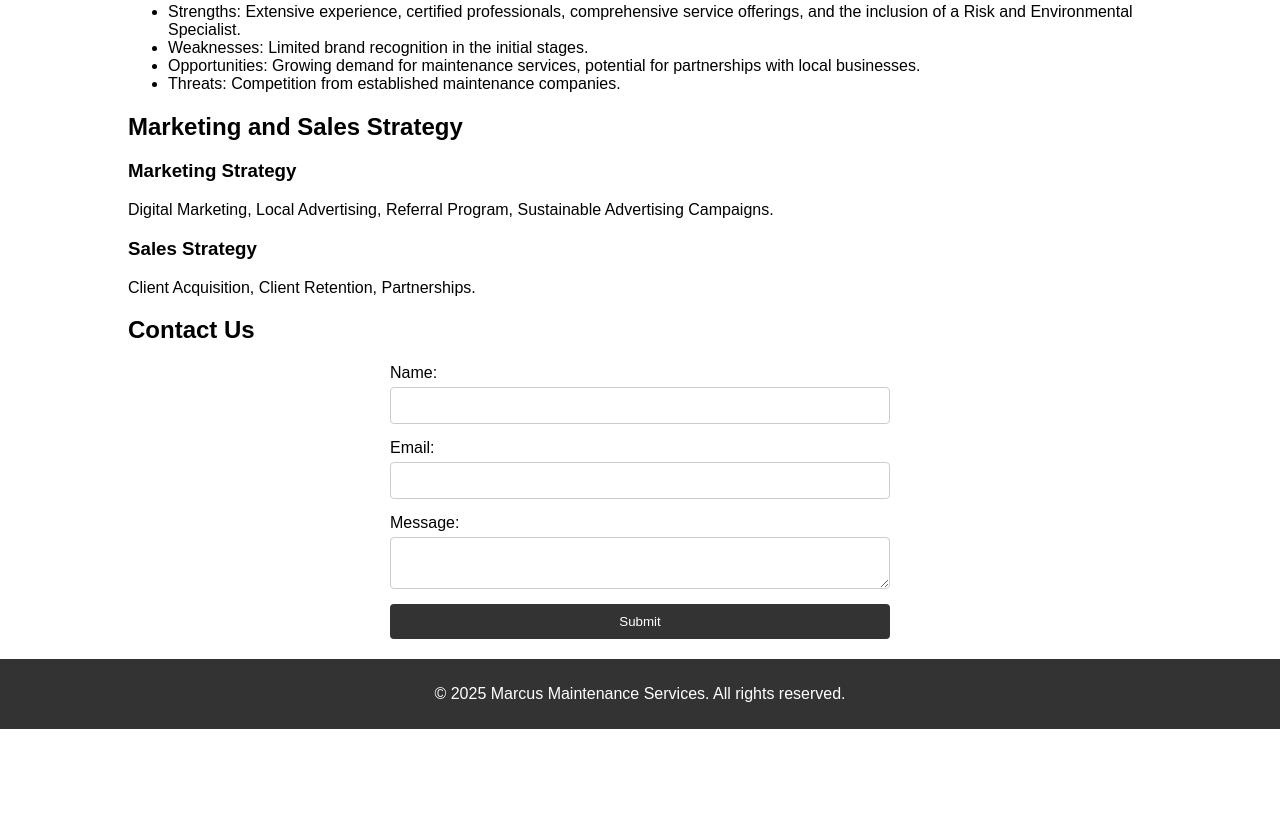
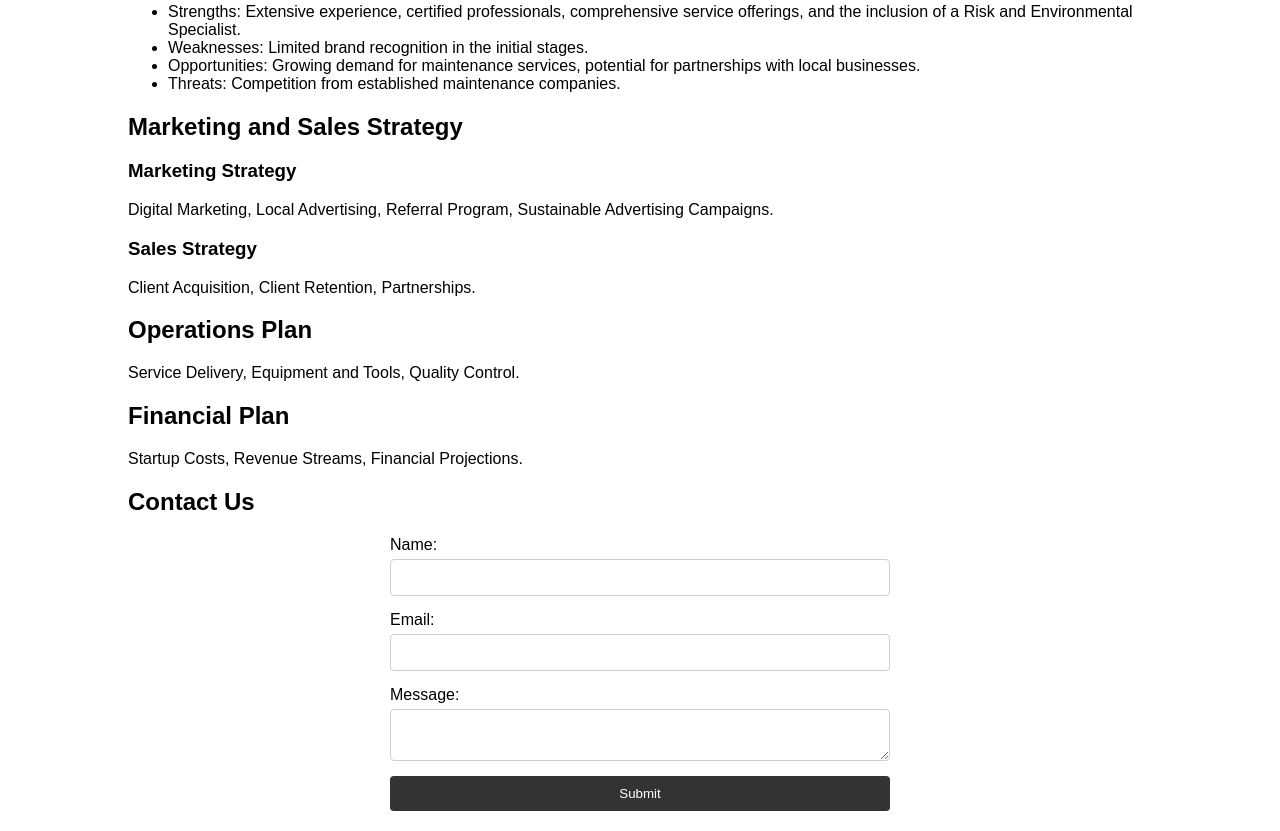
Before and after one commit to Reginaldmaloka2/Marcus-Maintenance, a plain HTML site: page index.html in a window 1280 px wide. Shown: the part 1097-1928 px from the top of the page. Before the commit the page ends 1826 px from the top, so only its background shows below. Drawn offline with Linux system fonts and the light colour scheme.

Commit message:
Update index.html

```diff
--- a/index.html
+++ b/index.html
@@ -20,6 +20,8 @@
                     <li><a href="#about">About Us</a></li>
                     <li><a href="#market">Market Analysis</a></li>
                     <li><a href="#strategy">Marketing Strategy</a></li>
+                    <li><a href="#operations">Operations Plan</a></li>
+                    <li><a href="#financial">Financial Plan</a></li>
                     <li><a href="#contact">Contact</a></li>
                 </ul>
             </nav>
@@ -86,6 +88,20 @@
         </div>
     </section>
 
+    <section id="operations">
+        <div class="container">
+            <h2>Operations Plan</h2>
+            <p>Service Delivery, Equipment and Tools, Quality Control.</p>
+        </div>
+    </section>
+
+    <section id="financial">
+        <div class="container">
+            <h2>Financial Plan</h2>
+            <p>Startup Costs, Revenue Streams, Financial Projections.</p>
+        </div>
+    </section>
+
     <section id="contact">
         <div class="container">
             <h2>Contact Us</h2>
```
